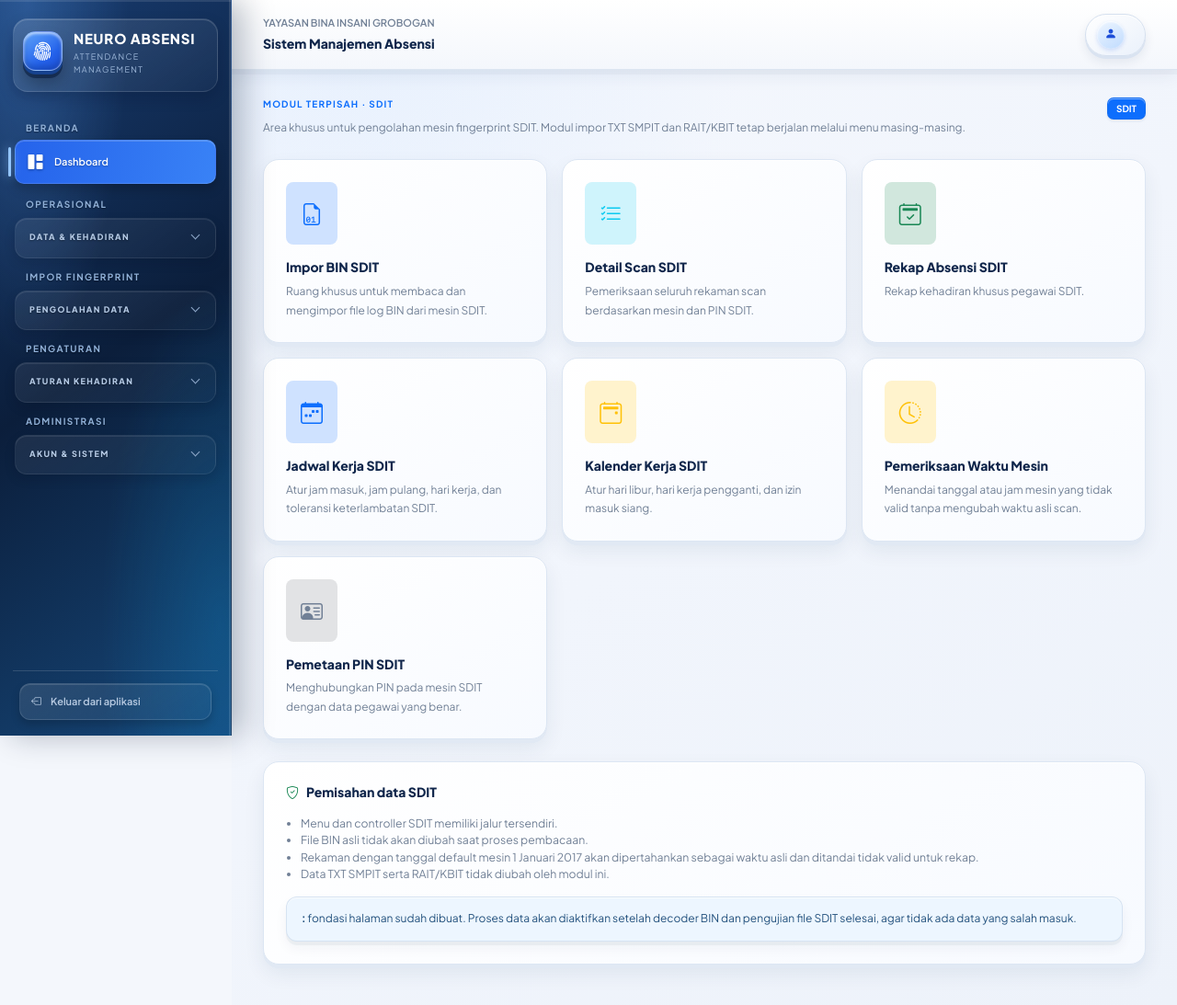
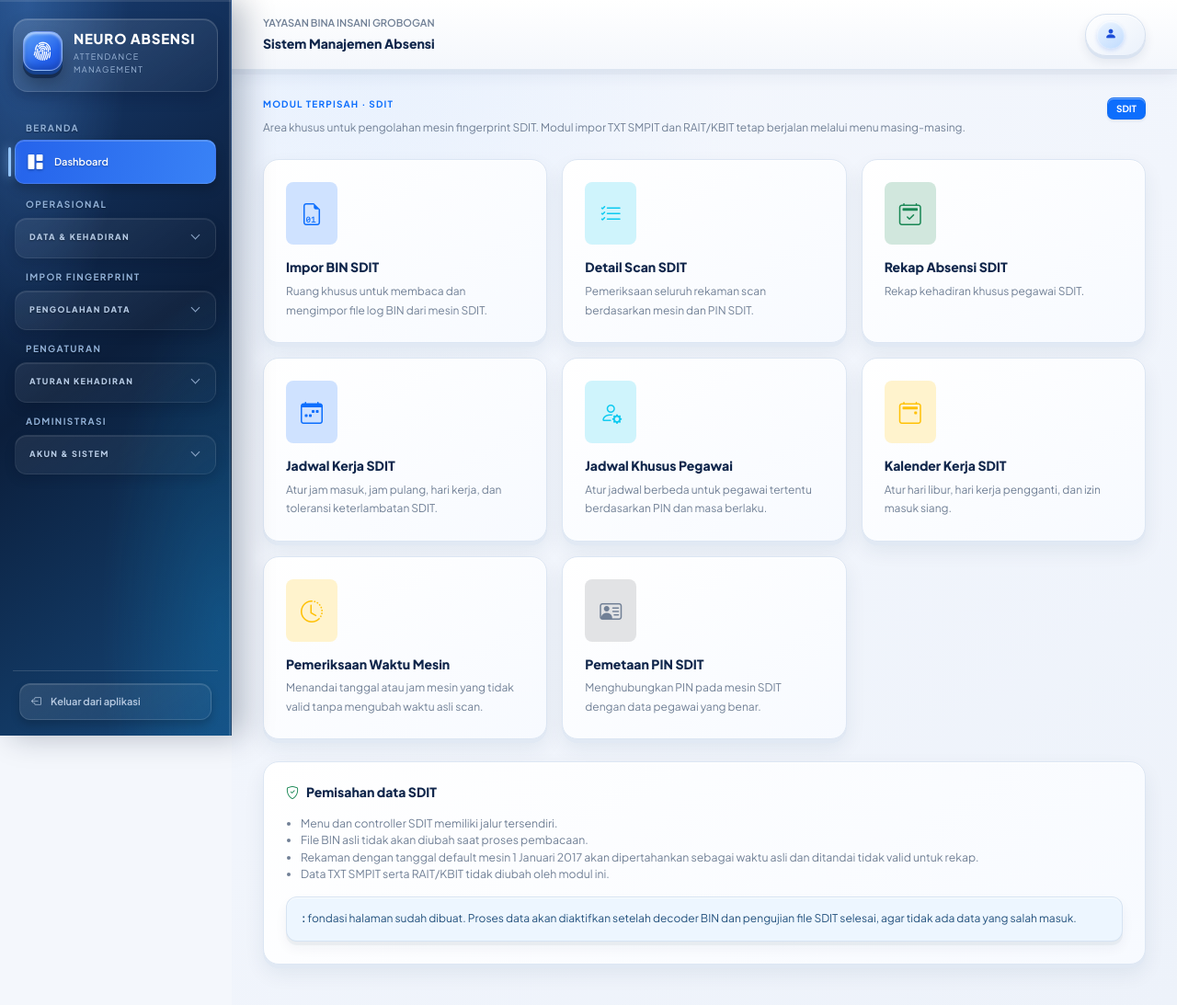
Before and after one commit to zidan121/absensi, a CodeIgniter 4 app: template app/Views/sdit/index.php in a window 1280 px wide. Shown: the whole page at 92% size. Run offline with PHP 8.4 and a stand-in for CodeIgniter, Linux system fonts and the light colour scheme; the template is opened without the code that fills it, so the values that code supplies are empty; some libraries are stand-ins or nearby versions.

Commit message:
Add employee schedule menu to SDIT dashboard

```diff
--- a/app/Views/sdit/index.php
+++ b/app/Views/sdit/index.php
@@ -44,6 +44,11 @@
         </a>
     </div>
     <div class="col-12 col-md-6 col-xl-4">
+        <a href="/sdit/jadwal-pegawai" class="card h-100 text-decoration-none text-reset">
+            <div class="card-body p-4"><div class="rounded-3 bg-info-subtle text-info d-inline-flex p-3 mb-3"><i class="bi bi-person-gear fs-4"></i></div><h5>Jadwal Khusus Pegawai</h5><p class="text-secondary mb-0">Atur jadwal berbeda untuk pegawai tertentu berdasarkan PIN dan masa berlaku.</p></div>
+        </a>
+    </div>
+    <div class="col-12 col-md-6 col-xl-4">
         <a href="/sdit/kalender" class="card h-100 text-decoration-none text-reset">
             <div class="card-body p-4"><div class="rounded-3 bg-warning-subtle text-warning d-inline-flex p-3 mb-3"><i class="bi bi-calendar2-event fs-4"></i></div><h5>Kalender Kerja SDIT</h5><p class="text-secondary mb-0">Atur hari libur, hari kerja pengganti, dan izin masuk siang.</p></div>
         </a>
```
